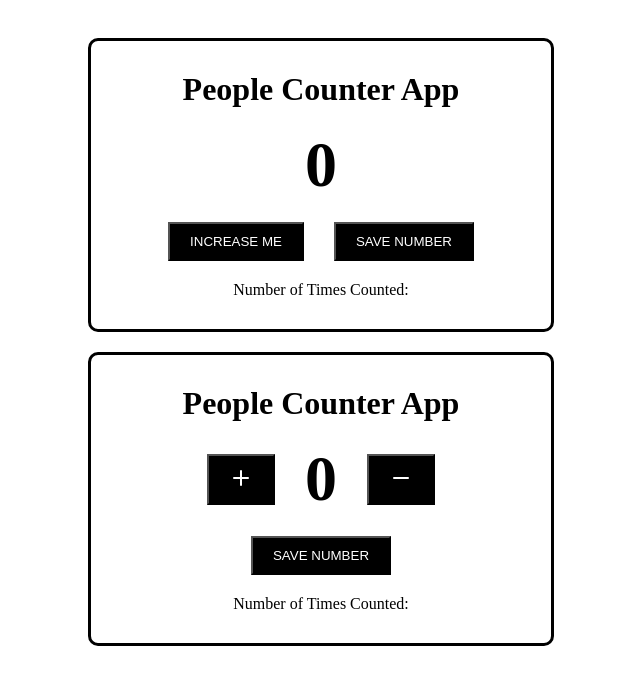
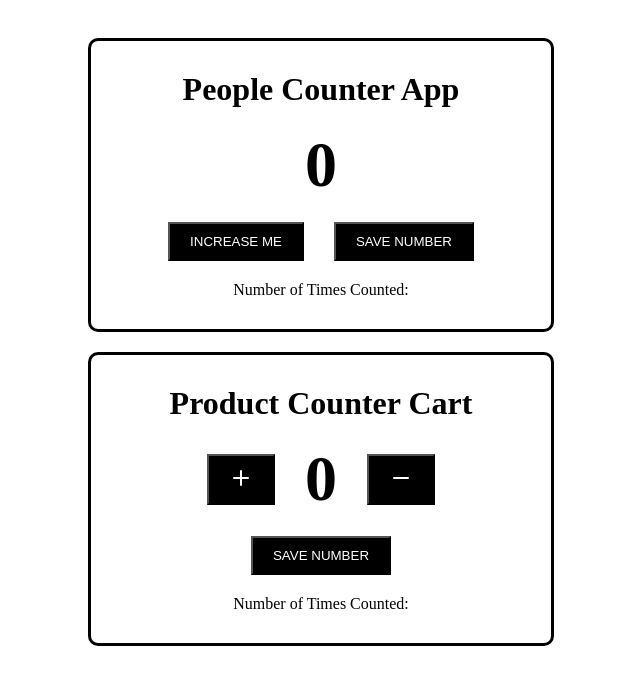
Before and after one commit to Olumise/passenger-counter-app, a plain HTML site: page index.html in a window 1280 px wide. Shown: the whole page, without its empty margins (319-959 px from the left). Drawn offline with Linux system fonts and the light colour scheme.

Commit message:
I adjusted second counter

```diff
--- a/index.html
+++ b/index.html
@@ -19,7 +19,7 @@
     <p id='number-counted'> Number of Times Counted: </p>
     </div>
     <div class='count-div'>
-      <h1>People Counter App</h1>
+      <h1>Product Counter Cart</h1>
 
       <div class = 'increase-btns'>
       <button id="increase-btn" onclick = addCart()><svg xmlns="http://www.w3.org/2000/svg" viewBox="0 0 24 24" fill="none" stroke="currentColor" stroke-linecap="round" stroke-linejoin="round" width="24" height="24" stroke-width="2"> <path d="M12 5l0 14"></path> <path d="M5 12l14 0"></path> </svg> </button>
```
